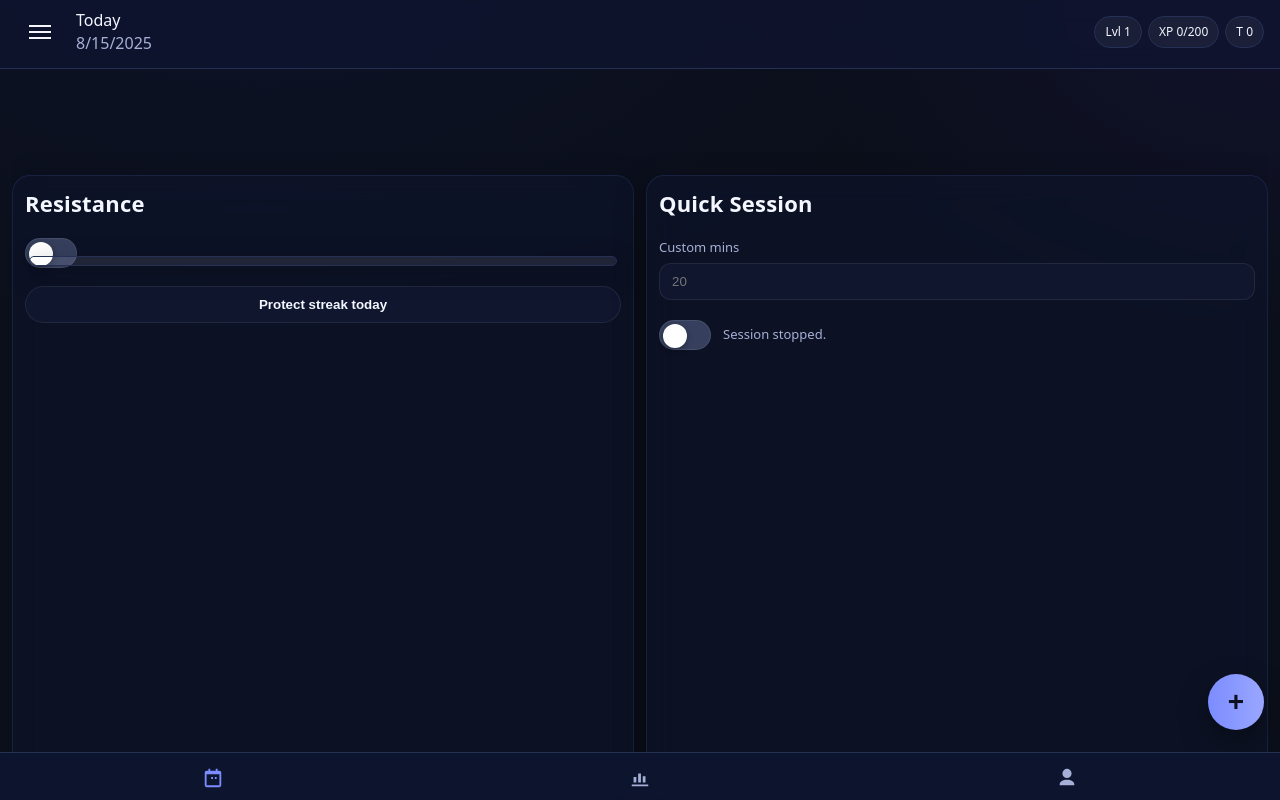
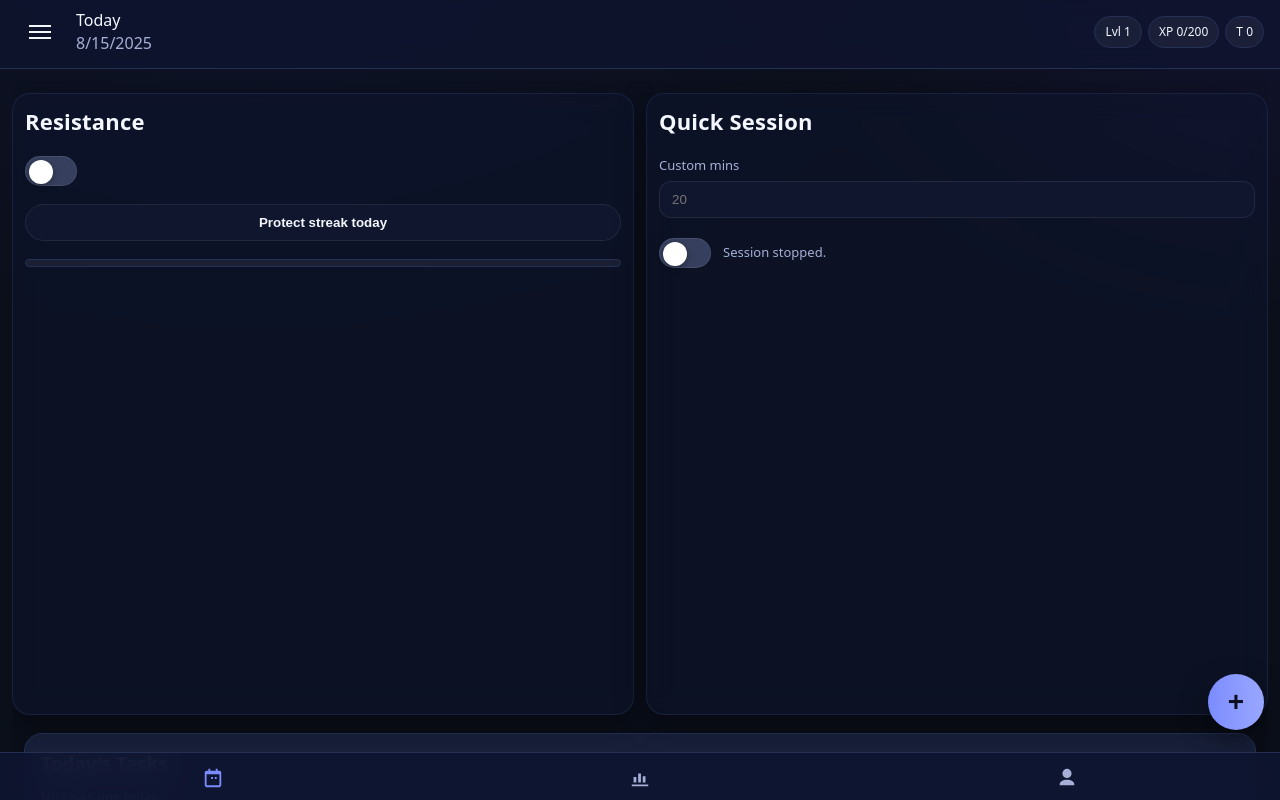
Before and after one commit to thagreatmoe-ai/game-of-life-mvp2.8, a plain HTML site: page index.html in a window 1280 px wide. Drawn offline with Linux system fonts and the light colour scheme.

Commit message:
Update style.css

```diff
--- a/style.css
+++ b/style.css
@@ -540,32 +540,3 @@ body{
   background: inherit;                             /* same color as bar */
   pointer-events: none;
 }
-/* ===== Promote the XP bar (from Resistance card) above both cards ===== */
-/* Tune this if the bar is a tad too high/low under your header */
-:root{ --xpbar-top-offset: 72px; } /* distance under the header (notch padding added below) */
-
-#resistCard .bar{
-  position: fixed !important;               /* take it out of the card flow */
-  left: 16px;                               /* align with your page padding */
-  right: 16px;
-  top: calc(env(safe-area-inset-top) + var(--xpbar-top-offset));
-  z-index: 8;                               /* above cards, below drawer */
-  height: 10px;                             /* a touch thicker looks nicer up top */
-  border-radius: 999px;
-  background: rgba(255,255,255,.08);
-  border: 1px solid var(--border);
-  box-shadow: 0 8px 26px rgba(0,0,0,.35);
-}
-
-/* Make room so the promoted bar doesn’t overlap the two top cards */
-.top-split{
-  margin-top: calc(var(--xpbar-top-offset) + 22px) !important; /* breathing room */
-}
-
-/* “Reconstruct” Resistance card bottom so it doesn’t feel empty
-   (the bar no longer lives there, so just tighten the bottom padding slightly) */
-#resistCard{ padding-bottom: 12px !important; }
-
-/* Ensure task bars/other bars are NOT affected */
-#todayTasks .bar,
-.item .bar{ position: static !important; height: 8px !important; box-shadow:none !important; }
```
